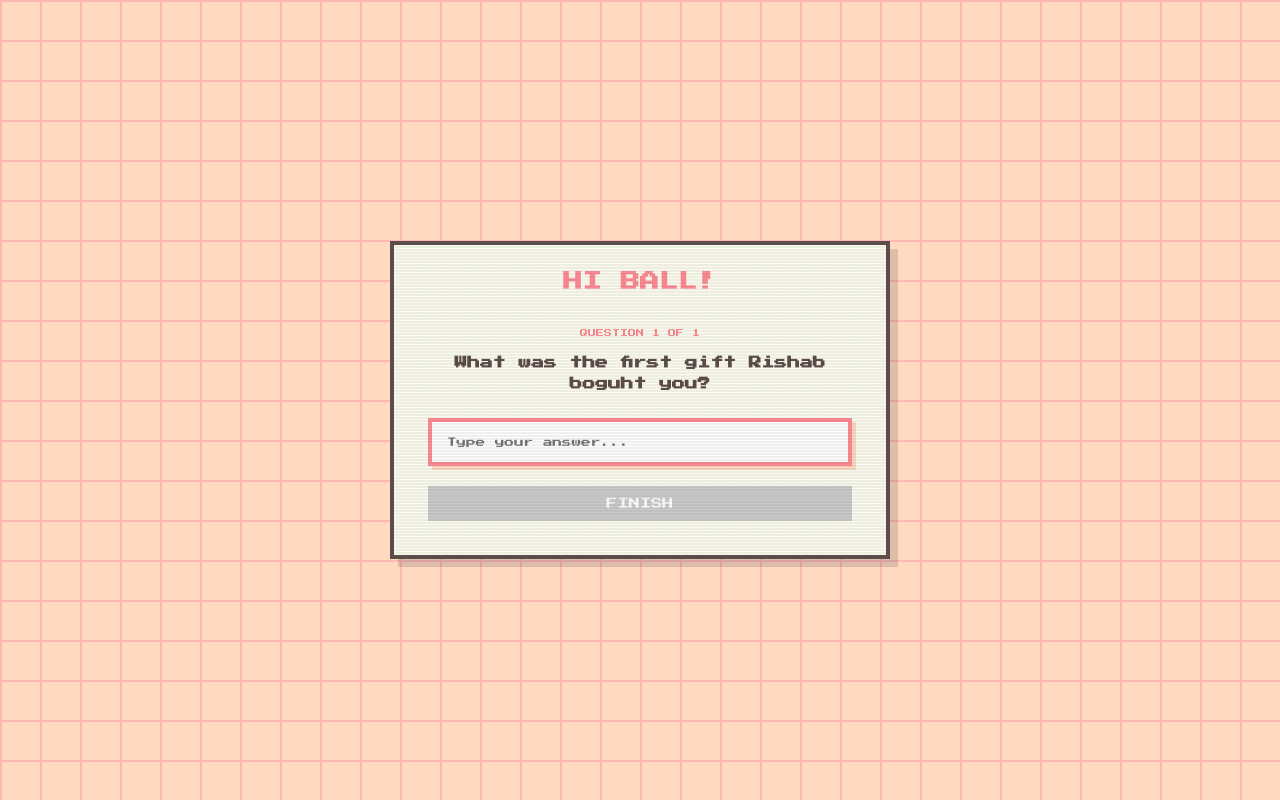
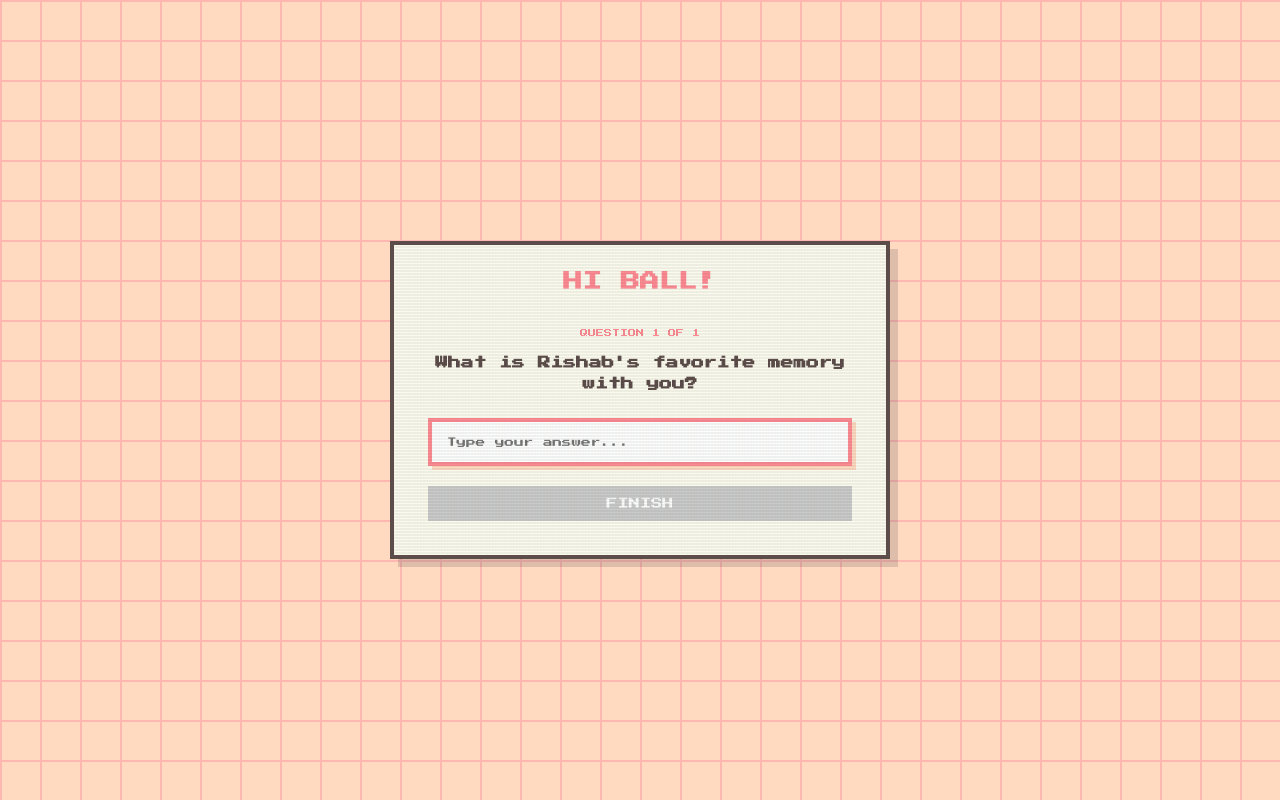
Before and after one commit to rishabshivkumar7/ballentines, a React (Create React App) app: page / in a window 1280 px wide. Built offline with nearby package versions, Linux system fonts and the light colour scheme; the HTML template or start-up script is replaced by a standard one.

Commit message:
added 6th question

```diff
--- a/src/App.css
+++ b/src/App.css
@@ -329,9 +329,9 @@ body {
 }
 
 .kiss-image {
-  width: 100%;
-  max-width: 150px;
-  margin: 10px auto 0 auto;
+  width: 50%;
+  margin: auto 0 auto;
+  margin-left: 130px;
   display: block;
   image-rendering: pixelated;
   transform: translateX(-15px);
--- a/src/components/LoginQuestionnaire.jsx
+++ b/src/components/LoginQuestionnaire.jsx
@@ -34,7 +34,7 @@ const LoginQuestionnaire = ({ questions, onSuccess }) => {
             <div className="login-questionnaire finished">
                 <h2 className="question-text">That's all for now!</h2>
                 <img
-                    src={process.env.PUBLIC_URL + '/photos/kiss.png'}
+                    src={process.env.PUBLIC_URL + '/photos/pinch.png'}
                     alt="Kiss"
                     className="kiss-image"
                 />
--- a/src/constants.js
+++ b/src/constants.js
@@ -67,16 +67,16 @@ export const LOGIN_QUESTIONS = [
     //     question: "When was the first time Rishab said he loved you?",
     //     correctAnswers: ["18th Feb 2021", "18/2/2021", "feb 18th 2021"]
     // },
+    // {
+    //     id: 5,
+    //     question: "What was the first gift Rishab bought you?",
+    //     correctAnswers: ["bracelet", "pearls", "pearl bracelet"]
+    // },
     {
-        id: 5,
-        question: "What was the first gift Rishab boguht you?",
-        correctAnswers: ["bracelet", "pearls", "pearl bracelet"]
+        id: 6,
+        question: "What is Rishab's favorite memory with you?",
+        correctAnswers: ["gili", "shrooms in gili", "laughing in gili", "mushroom trip"]
     },
-    // {
-    //     id: 6,
-    //     question: "Do you love me?",
-    //     correctAnswers: ["Yes", "Of course", "Always", "I do"]
-    // },
     // {
     //     id: 7,
     //     question: "Do you love me?",
```
Also changed, not shown: public/photos/pinch.png (added).
